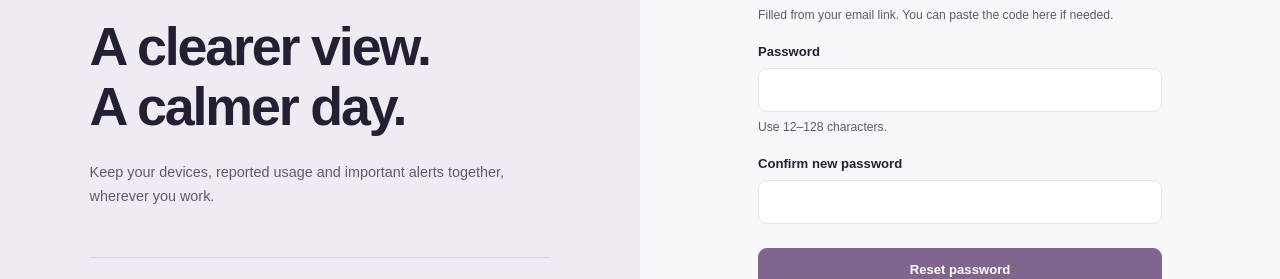
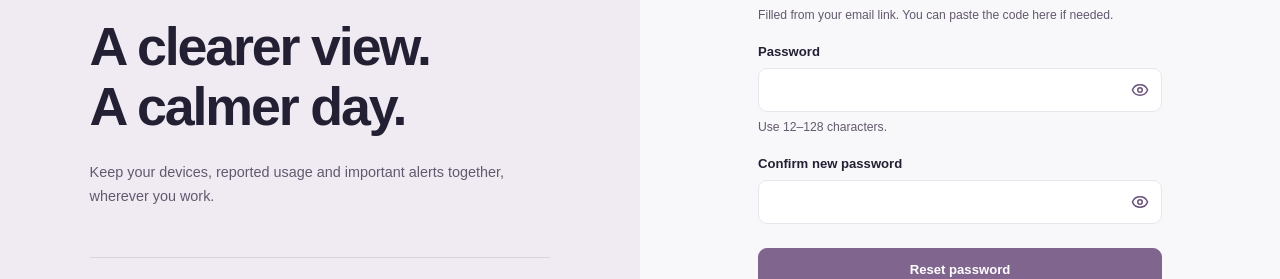
Before and after one commit to rasif-sahl/NetSentry, a Next.js app in the folder dashboard/: page /reset-password in a window 1280 px wide. Shown: the part 304-583 px from the top of the page. Built offline with nearby package versions, Linux system fonts and the light colour scheme.

Commit message:
Add show and hide controls to password fields

```diff
--- a/dashboard/src/app/dashboard.css
+++ b/dashboard/src/app/dashboard.css
@@ -188,6 +188,31 @@
 }
 .workspace-app .field small {
   font-weight: 400;
+}
+.workspace-app .password-input {
+  position: relative;
+}
+.workspace-app .password-input input:not([type="checkbox"]) {
+  padding-inline-end: 3rem;
+}
+.workspace-app .password-input input::-ms-reveal {
+  display: none;
+}
+.workspace-app .password-input button {
+  position: absolute;
+  inset-block: 0;
+  inset-inline-end: 0;
+  display: grid;
+  width: 44px;
+  place-items: center;
+  border-radius: 9px;
+  color: var(--primary-hover);
+}
+.workspace-app .password-input button:hover {
+  background: var(--surface-lavender);
+}
+.workspace-app .password-input button:focus-visible {
+  outline-offset: -3px;
 }
 .workspace-app .check {
   display: flex;
--- a/dashboard/src/features/account/auth-panel.tsx
+++ b/dashboard/src/features/account/auth-panel.tsx
@@ -3,7 +3,13 @@ import Link from "next/link";
 import { useEffect, useState, useRef } from "react";
 import { api, beginSession } from "@/shared/api";
 import type { User } from "@/shared/types";
-import { ActionForm, Field, Notice, text } from "@/shared/ui/common";
+import {
+  ActionForm,
+  Field,
+  Notice,
+  PasswordField,
+  text,
+} from "@/shared/ui/common";
 export type AuthMode = "login" | "register" | "forgot" | "verify" | "reset";
 export function AuthPanel({
   onSignedIn,
@@ -147,13 +153,10 @@ export function AuthPanel({
             </Field>
           )}
           {["login", "register", "reset"].includes(mode) && (
-            <Field
+            <PasswordField
               label="Password"
               hint={mode !== "login" ? "Use 12–128 characters." : undefined}
-            >
-              <input
               name="password"
-                type="password"
               autoComplete={
                 mode === "login" ? "current-password" : "new-password"
               }
@@ -161,19 +164,16 @@ export function AuthPanel({
               maxLength={128}
               required
             />
-            </Field>
           )}
           {mode === "reset" && (
-            <Field label="Confirm new password">
-              <input
+            <PasswordField
+              label="Confirm new password"
               name="confirmPassword"
-                type="password"
               autoComplete="new-password"
               minLength={12}
               maxLength={128}
               required
             />
-            </Field>
           )}
         </ActionForm>
         <nav className="auth-links" aria-label="Account options">
--- a/dashboard/src/features/networks/router-panel.tsx
+++ b/dashboard/src/features/networks/router-panel.tsx
@@ -6,6 +6,7 @@ import {
   Card,
   Empty,
   Field,
+  PasswordField,
   formatTime,
   text,
 } from "@/shared/ui/common";
@@ -150,15 +151,13 @@ export function RouterPanel({
                 autoComplete="off"
               />
             </Field>
-            <Field label="Router password">
-              <input
-                name="password"
-                type="password"
-                required
-                maxLength={256}
-                autoComplete="new-password"
-              />
-            </Field>
+            <PasswordField
+              label="Router password"
+              name="password"
+              required
+              maxLength={256}
+              autoComplete="new-password"
+            />
             <Field label="Optional trusted PEM CA certificate">
               <textarea name="caCertificate" maxLength={8192} />
             </Field>
--- a/dashboard/src/features/operations/operations-panel.tsx
+++ b/dashboard/src/features/operations/operations-panel.tsx
@@ -6,6 +6,7 @@ import {
   ActionButton,
   Card,
   Field,
+  PasswordField,
   Notice,
   ErrorNotice,
   Loading,
@@ -328,14 +329,12 @@ export function OperationsPanel() {
 }
 function Password() {
   return (
-    <Field label="Confirm operator password">
-      <input
-        name="password"
-        type="password"
-        autoComplete="current-password"
-        required
-        maxLength={128}
-      />
-    </Field>
+    <PasswordField
+      label="Confirm operator password"
+      name="password"
+      autoComplete="current-password"
+      required
+      maxLength={128}
+    />
   );
 }
--- a/dashboard/src/features/settings/settings-panel.tsx
+++ b/dashboard/src/features/settings/settings-panel.tsx
@@ -9,6 +9,7 @@ import {
   Card,
   ErrorNotice,
   Field,
+  PasswordField,
   Loading,
   Notice,
   formatTime,
@@ -190,15 +191,13 @@ export function SettingsPanel({
             return "Your personal export is ready to download.";
           }}
         >
-          <Field label="Current password for export">
-            <input
-              type="password"
+          <PasswordField
+            label="Current password for export"
             name="password"
             autoComplete="current-password"
             required
             maxLength={128}
           />
-          </Field>
         </ActionForm>
       </Card>
       <Card title="Privacy history">
@@ -371,15 +370,13 @@ export function SettingsPanel({
               accountDeleted();
             }}
           >
-            <Field label="Current password for account deletion">
-              <input
-                type="password"
+            <PasswordField
+              label="Current password for account deletion"
               name="password"
               autoComplete="current-password"
               required
               maxLength={128}
             />
-            </Field>
             <Field label="Type DELETE to confirm">
               <input
                 name="confirmation"
--- a/dashboard/src/shared/ui/common.tsx
+++ b/dashboard/src/shared/ui/common.tsx
@@ -7,7 +7,9 @@ import {
   type ReactElement,
   type ReactNode,
   type FormEvent,
+  type ComponentPropsWithoutRef,
 } from "react";
+import { Eye, EyeOff } from "lucide-react";
 import { ApiError } from "@/shared/api";
 export { Loading } from "./loading";
 export function Card({
@@ -103,6 +105,49 @@ export function Field({
     </div>
   );
 }
+
+type PasswordInputProps = Omit<ComponentPropsWithoutRef<"input">, "type"> & {
+  label: string;
+};
+
+function PasswordInput({ label, id, ...props }: PasswordInputProps) {
+  const [visible, setVisible] = useState(false);
+  const Icon = visible ? EyeOff : Eye;
+
+  return (
+    <div className="password-input">
+      <input
+        autoCapitalize="none"
+        spellCheck={false}
+        {...props}
+        id={id}
+        type={visible ? "text" : "password"}
+      />
+      <button
+        type="button"
+        aria-label={`${visible ? "Hide" : "Show"} ${label.toLowerCase()}`}
+        aria-controls={id}
+        disabled={props.disabled}
+        onClick={() => setVisible((current) => !current)}
+      >
+        <Icon size={18} aria-hidden="true" />
+      </button>
+    </div>
+  );
+}
+
+export function PasswordField({
+  label,
+  hint,
+  ...props
+}: PasswordInputProps & { hint?: string }) {
+  return (
+    <Field label={label} hint={hint}>
+      <PasswordInput {...props} label={label} />
+    </Field>
+  );
+}
+
 export function ActionForm({
   children,
   action,
```
Also changed, not shown: 1 other file (tests, documents, lock files or other folders). Lines whose indentation alone changed are shown as unchanged.
